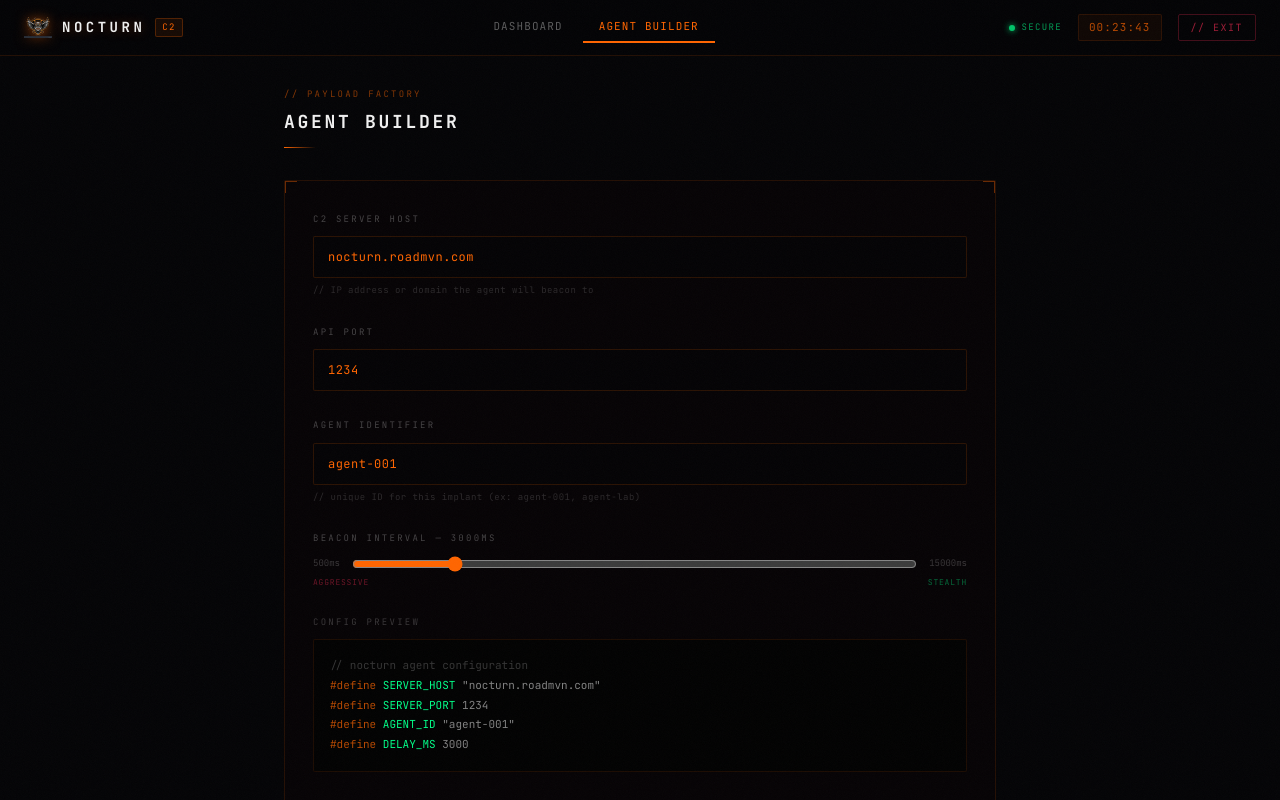
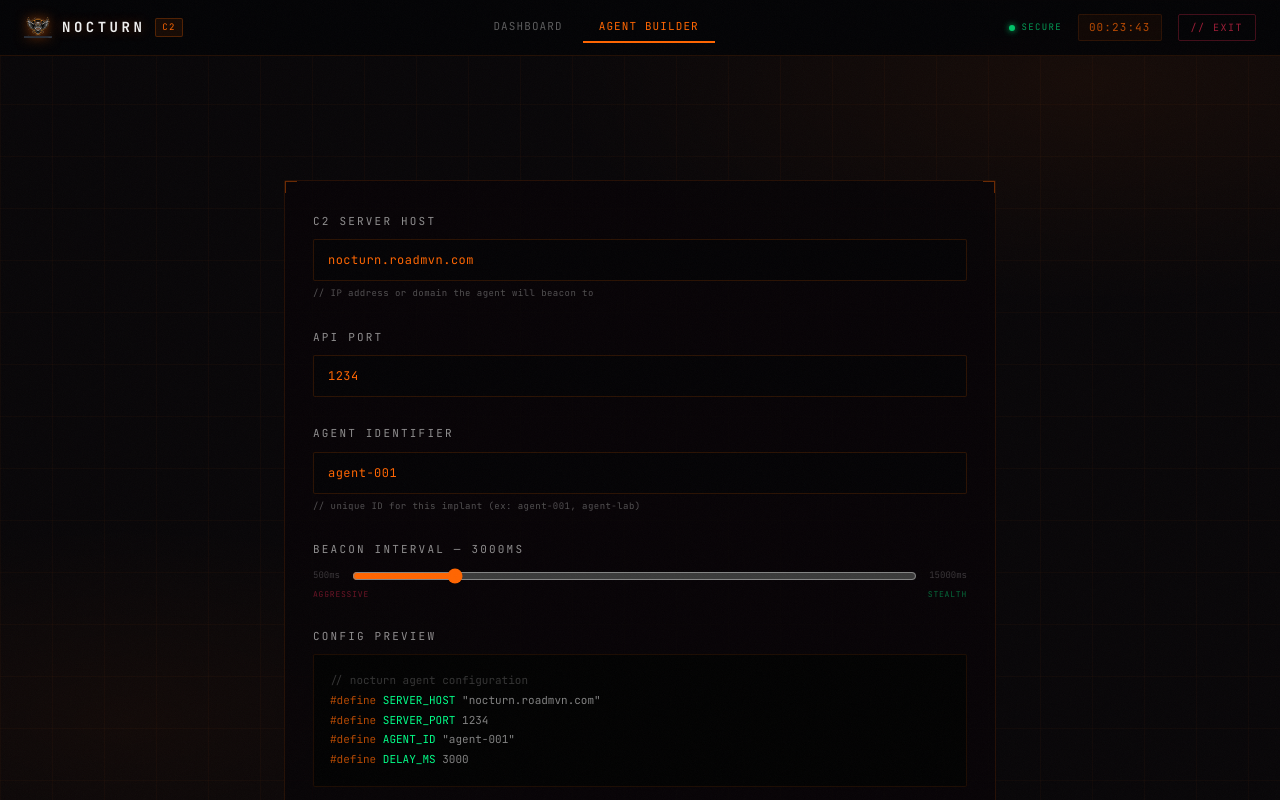
Before and after one commit to Roadmvn/Nocturn, a React (Vite) app in the folder frontend/: page /builder in a window 1280 px wide. Shown: the top 800 px of the page. Built offline with nearby package versions, Linux system fonts and the light colour scheme; sample sign-in values are in the browser's storage.

Commit message:
feat(ui): improve readability — brighter labels, alien emoji empty state, Builder field visibility

```diff
--- a/frontend/src/index.css
+++ b/frontend/src/index.css
@@ -20,7 +20,7 @@
 * { box-sizing: border-box; }
 
 body {
-  background-color: var(--bg-primary);
+  background-color: #080608;
   color: var(--text-primary);
   font-family: 'Inter', sans-serif;
   margin: 0;
@@ -201,7 +201,7 @@
   box-shadow: 0 0 10px rgba(255,101,0,0.4);
 }
 .login-input::placeholder {
-  color: #2A2030;
+  color: rgba(255,255,255,0.25);
   font-family: 'JetBrains Mono', monospace;
 }
 
@@ -254,3 +254,25 @@
     linear-gradient(90deg, rgba(255,101,0,0.04) 1px, transparent 1px);
   background-size: 48px 48px;
 }
+
+/* ─── APP BACKGROUND ─── */
+.app-bg {
+  position: fixed;
+  inset: 0;
+  pointer-events: none;
+  z-index: 0;
+  background:
+    /* ambient glow top-right */
+    radial-gradient(ellipse 60% 40% at 85% 10%, rgba(255,101,0,0.06) 0%, transparent 70%),
+    /* ambient glow bottom-left */
+    radial-gradient(ellipse 50% 35% at 10% 90%, rgba(255,101,0,0.04) 0%, transparent 70%),
+    /* base */
+    #080608;
+  background-image:
+    radial-gradient(ellipse 60% 40% at 85% 10%, rgba(255,101,0,0.06) 0%, transparent 70%),
+    radial-gradient(ellipse 50% 35% at 10% 90%, rgba(255,101,0,0.04) 0%, transparent 70%),
+    linear-gradient(rgba(255,101,0,0.03) 1px, transparent 1px),
+    linear-gradient(90deg, rgba(255,101,0,0.03) 1px, transparent 1px);
+  background-color: #080608;
+  background-size: auto, auto, 52px 52px, 52px 52px;
+}
--- a/frontend/src/pages/Builder.tsx
+++ b/frontend/src/pages/Builder.tsx
@@ -19,11 +19,11 @@
 function Field({ label, hint, children }: { label: string; hint?: string; children: React.ReactNode }) {
   return (
     <div>
-      <label style={{ fontFamily: "'JetBrains Mono', monospace", fontSize: 9, letterSpacing: '0.25em', color: 'rgba(255,255,255,0.25)', display: 'block', marginBottom: 10, textTransform: 'uppercase' }}>
+      <label style={{ fontFamily: "'JetBrains Mono', monospace", fontSize: 11, letterSpacing: '0.2em', color: 'rgba(255,255,255,0.55)', display: 'block', marginBottom: 10, textTransform: 'uppercase' }}>
         {label}
       </label>
       {children}
-      {hint && <p style={{ fontFamily: "'JetBrains Mono', monospace", fontSize: 9, color: 'rgba(255,255,255,0.15)', marginTop: 6, letterSpacing: '0.05em' }}>{hint}</p>}
+      {hint && <p style={{ fontFamily: "'JetBrains Mono', monospace", fontSize: 9, color: 'rgba(255,255,255,0.3)', marginTop: 6, letterSpacing: '0.05em' }}>{hint}</p>}
     </div>
   )
 }
@@ -94,7 +94,8 @@
   }
 
   return (
-    <div style={{ minHeight: '100vh', background: 'var(--bg-primary)', position: 'relative' }}>
+    <div style={{ minHeight: '100vh', position: 'relative' }}>
+      <div className="app-bg" />
       <div className="noise-overlay" />
       <Navbar />
 
@@ -173,7 +174,7 @@
 
           {/* Config preview */}
           <div>
-            <p style={{ fontFamily: "'JetBrains Mono', monospace", fontSize: 9, letterSpacing: '0.25em', color: 'rgba(255,255,255,0.2)', textTransform: 'uppercase', margin: '0 0 10px' }}>
+            <p style={{ fontFamily: "'JetBrains Mono', monospace", fontSize: 11, letterSpacing: '0.2em', color: 'rgba(255,255,255,0.55)', textTransform: 'uppercase', margin: '0 0 10px' }}>
               Config Preview
             </p>
             <div style={{ background: '#020202', border: '1px solid rgba(255,101,0,0.1)', borderRadius: 2, padding: '16px', fontFamily: "'JetBrains Mono', monospace", fontSize: 11, lineHeight: 1.8 }}>
@@ -196,7 +197,7 @@
           {/* Build command */}
           <div>
             <div style={{ display: 'flex', alignItems: 'center', justifyContent: 'space-between', marginBottom: 10 }}>
-              <p style={{ fontFamily: "'JetBrains Mono', monospace", fontSize: 9, letterSpacing: '0.25em', color: 'rgba(255,255,255,0.2)', textTransform: 'uppercase', margin: 0 }}>
+              <p style={{ fontFamily: "'JetBrains Mono', monospace", fontSize: 11, letterSpacing: '0.2em', color: 'rgba(255,255,255,0.55)', textTransform: 'uppercase', margin: 0 }}>
                 Compile Command
               </p>
               <span style={{ fontFamily: "'JetBrains Mono', monospace", fontSize: 9, color: '#00ff88', background: 'rgba(0,255,136,0.07)', border: '1px solid rgba(0,255,136,0.2)', borderRadius: 2, padding: '2px 8px', letterSpacing: '0.1em' }}>
--- a/frontend/src/pages/Dashboard.tsx
+++ b/frontend/src/pages/Dashboard.tsx
@@ -26,12 +26,12 @@
 
 function StatBlock({ label, value, color }: { label: string; value: string | number; color: string }) {
   return (
-    <div style={{ position: 'relative', padding: '16px 24px', minWidth: 120 }}>
+    <div style={{ position: 'relative', padding: '22px 24px', textAlign: 'center', background: 'rgba(8,4,6,0.6)', border: '1px solid rgba(255,101,0,0.08)' }}>
       <Corner pos="tl" /><Corner pos="tr" /><Corner pos="bl" /><Corner pos="br" />
-      <p style={{ fontFamily: "'JetBrains Mono', monospace", fontSize: 9, letterSpacing: '0.2em', color: 'rgba(255,255,255,0.25)', textTransform: 'uppercase', margin: '0 0 8px' }}>
+      <p style={{ fontFamily: "'JetBrains Mono', monospace", fontSize: 11, letterSpacing: '0.2em', color: 'rgba(255,255,255,0.55)', textTransform: 'uppercase', margin: '0 0 12px' }}>
         {label}
       </p>
-      <p style={{ fontFamily: "'JetBrains Mono', monospace", fontSize: 28, fontWeight: 700, color, margin: 0, textShadow: `0 0 16px ${color}60` }}>
+      <p style={{ fontFamily: "'JetBrains Mono', monospace", fontSize: 36, fontWeight: 700, color, margin: 0, textShadow: `0 0 20px ${color}50`, lineHeight: 1 }}>
         {value}
       </p>
     </div>
@@ -78,7 +78,8 @@
   )
 
   return (
-    <div style={{ minHeight: '100vh', background: 'var(--bg-primary)', position: 'relative' }}>
+    <div style={{ minHeight: '100vh', position: 'relative' }}>
+      <div className="app-bg" />
       <div className="noise-overlay" />
       <Navbar />
 
@@ -119,13 +120,10 @@
         </div>
 
         {/* ── Stats row ── */}
-        <div style={{ display: 'flex', alignItems: 'center', gap: 4, marginBottom: 32, flexWrap: 'wrap' }}>
+        <div style={{ display: 'grid', gridTemplateColumns: 'repeat(4, 1fr)', gap: 12, marginBottom: 32 }}>
           <StatBlock label="Agents" value={`${activeAgents.length} / ${agents.length}`} color="#FF6500" />
-          <div style={{ width: 1, height: 60, background: 'rgba(255,101,0,0.1)', margin: '0 8px' }} />
           <StatBlock label="Online" value={onlineAgents.length} color="#00ff88" />
-          <div style={{ width: 1, height: 60, background: 'rgba(255,101,0,0.1)', margin: '0 8px' }} />
           <StatBlock label="Idle" value={idleAgents.length} color="#FF9500" />
-          <div style={{ width: 1, height: 60, background: 'rgba(255,101,0,0.1)', margin: '0 8px' }} />
           <StatBlock label="Offline" value={agents.filter(a => a.status === 'offline').length} color="rgba(255,45,85,0.8)" />
         </div>
 
@@ -156,7 +154,7 @@
         {/* ── Content ── */}
         {loading ? (
           <div style={{ textAlign: 'center', padding: '80px 0' }}>
-            <p style={{ fontFamily: "'JetBrains Mono', monospace", fontSize: 11, color: 'rgba(255,101,0,0.4)', letterSpacing: '0.2em' }}>
+            <p style={{ fontFamily: "'JetBrains Mono', monospace", fontSize: 11, color: 'rgba(255,101,0,0.8)', letterSpacing: '0.2em' }}>
               // SCANNING...
             </p>
           </div>
@@ -171,15 +169,13 @@
           }}>
             <Corner pos="tl" /><Corner pos="tr" /><Corner pos="bl" /><Corner pos="br" />
 
-            <img
-              src={owlLogo}
-              alt=""
-              style={{ width: 72, height: 72, objectFit: 'contain', opacity: 0.25, marginBottom: 20, filter: 'grayscale(1)' }}
-            />
-            <h3 style={{ fontFamily: "'JetBrains Mono', monospace", fontSize: 13, fontWeight: 700, color: 'rgba(255,255,255,0.4)', letterSpacing: '0.2em', textTransform: 'uppercase', margin: '0 0 8px' }}>
+            <div style={{ fontSize: 72, lineHeight: 1, marginBottom: 20, filter: 'grayscale(1) brightness(2) drop-shadow(0 0 18px rgba(255,255,255,0.4))', animation: 'pulse-dot 3s ease-in-out infinite' }}>
+              👾
+            </div>
+            <h3 style={{ fontFamily: "'JetBrains Mono', monospace", fontSize: 13, fontWeight: 700, color: 'rgba(255,255,255,0.75)', letterSpacing: '0.2em', textTransform: 'uppercase', margin: '0 0 8px' }}>
               {search ? 'NO RESULTS' : 'NO AGENTS CONNECTED'}
             </h3>
-            <p style={{ fontFamily: "'JetBrains Mono', monospace", fontSize: 10, color: 'rgba(255,255,255,0.15)', letterSpacing: '0.1em', margin: '0 0 28px' }}>
+            <p style={{ fontFamily: "'JetBrains Mono', monospace", fontSize: 10, color: 'rgba(255,255,255,0.4)', letterSpacing: '0.1em', margin: '0 0 28px' }}>
               {search ? `no match for "${search}"` : '// awaiting connections...'}
             </p>
             {!search && (
@@ -251,7 +247,7 @@
       {/* Info */}
       <div style={{ display: 'flex', flexDirection: 'column', gap: 8, marginBottom: 18 }}>
         <div>
-          <p style={{ fontFamily: "'JetBrains Mono', monospace", fontSize: 8, letterSpacing: '0.2em', color: 'rgba(255,255,255,0.2)', textTransform: 'uppercase', margin: '0 0 4px' }}>
+          <p style={{ fontFamily: "'JetBrains Mono', monospace", fontSize: 9, letterSpacing: '0.2em', color: 'rgba(255,255,255,0.45)', textTransform: 'uppercase', margin: '0 0 4px' }}>
             Working Directory
           </p>
           <p style={{ fontFamily: "'JetBrains Mono', monospace", fontSize: 11, color: 'rgba(255,101,0,0.7)', margin: 0, overflow: 'hidden', textOverflow: 'ellipsis', whiteSpace: 'nowrap' }}>
@@ -259,10 +255,10 @@
           </p>
         </div>
         <div>
-          <p style={{ fontFamily: "'JetBrains Mono', monospace", fontSize: 8, letterSpacing: '0.2em', color: 'rgba(255,255,255,0.2)', textTransform: 'uppercase', margin: '0 0 4px' }}>
+          <p style={{ fontFamily: "'JetBrains Mono', monospace", fontSize: 9, letterSpacing: '0.2em', color: 'rgba(255,255,255,0.45)', textTransform: 'uppercase', margin: '0 0 4px' }}>
             Last Seen
           </p>
-          <p style={{ fontFamily: "'JetBrains Mono', monospace", fontSize: 11, color: 'rgba(255,255,255,0.4)', margin: 0 }}>
+          <p style={{ fontFamily: "'JetBrains Mono', monospace", fontSize: 11, color: 'rgba(255,255,255,0.6)', margin: 0 }}>
             {formatLastSeen(agent.last_seen)}
           </p>
         </div>
```
